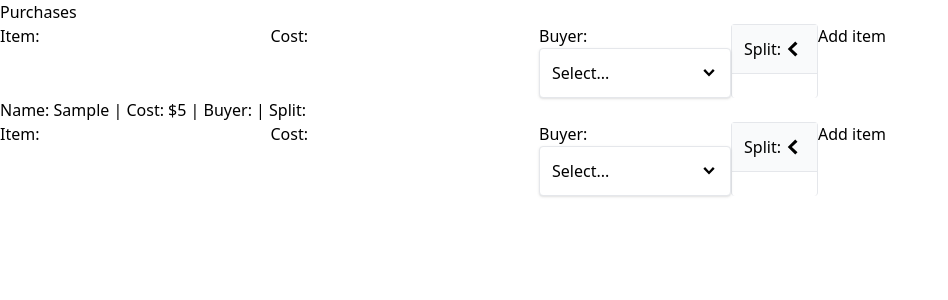
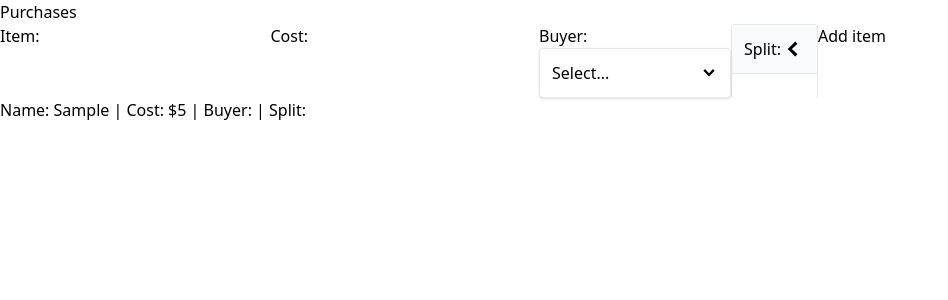
Before and after one commit to brianslab/rentcalc, a Next.js app: page /purchases in a window 1280 px wide. Both pictures are taken after typing "Sample", "5" into the empty fields and a click on the button "Add item". Shown: the top 300 px of the page, without its empty margins (0-948 px from the left). Built offline with nearby package versions, Linux system fonts and the light colour scheme.

Commit message:
only render one item form

```diff
--- a/components/PurchasesList.tsx
+++ b/components/PurchasesList.tsx
@@ -30,11 +30,10 @@ function PurchasesList() {
     });
 
     return (
-      <Fragment key={item.id}>
+      <div key={item.id}>
         Name: {item.name} | Cost: ${item.cost} | Buyer: {item.buyer} | Split:{' '}
         {renderedItemSplit}
-        <AddItem />
-      </Fragment>
+      </div>
     );
   });
 
```
